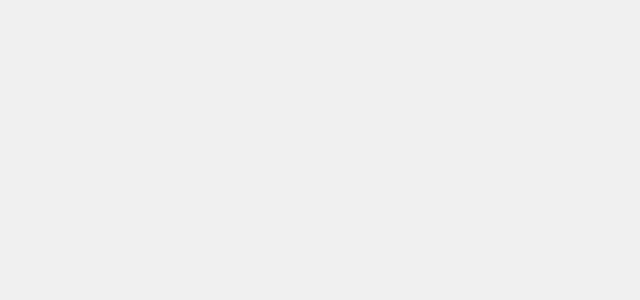
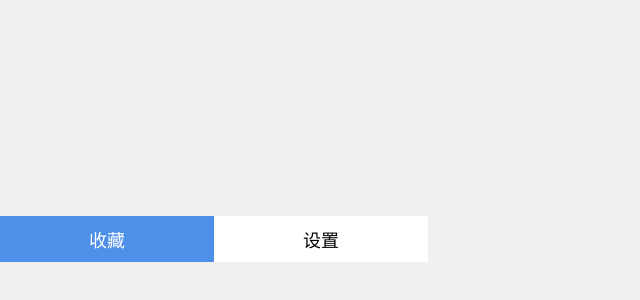
Before and after one commit to YeomanYe/post-track, a React app: page / in a window 1280 px wide. Shown: the part 234-534 px from the top of the page, without its empty margins (0-640 px from the left). Built offline with nearby package versions, Linux system fonts and the light colour scheme.

Commit message:
add Event and TogglePanel

```diff
--- a/css/popup.css
+++ b/css/popup.css
@@ -5,7 +5,6 @@
 
 body{
     width: 430px;
-    height: 500px;
     background-color: rgb(240,240,240);
 }
 
@@ -97,3 +96,22 @@ li{
     border-radius: 5px;
     margin-left: 10px;
 }
+
+nav{
+    font-size: 0px;
+}
+
+nav span{
+    display: inline-block;
+    margin: 0;
+    padding: 10px 89px;
+    font-size: 18px;
+    cursor: pointer;
+    color: black;
+    background: white;
+}
+
+.curTab{
+    background: rgb(78,144,232);
+    color: white;
+}
--- /dev/null
+++ b/js/comp/Event.js
@@ -0,0 +1,34 @@
+let regtable = {};
+
+export default class Event{
+    static register(event,callback){
+        var reciverlist = regtable[event]||[];
+        reciverlist.push(callback);
+        regtable[event] = reciverlist;
+    }
+    static unregister(event,callback){
+        var reciverlist = regtable[event]||[];
+        var mark = -1;
+        for(var i=0;i<reciverlist;i++){
+            if(reciverlist[i]==callback){
+                mark = i;
+                break;
+            }
+        }
+        if(mark!=-1){
+            reciverlist.splice(mark,1);
+        }
+    }
+    static clear(event){
+        regtable[event] = [];
+    }
+    static emit(event,props){
+        let reciverlist = regtable[event];
+        console.log("call this");
+        if(reciverlist){
+            for(let i=0;i<reciverlist.length;i++){
+                reciverlist[i](props);
+            }
+        }
+    }
+}
--- a/js/comp/Root.js
+++ b/js/comp/Root.js
@@ -1,11 +1,18 @@
 import React, { Component } from 'react';
 import ColList from './ColList';
+import TogglePanel from './TogglePanel';
+import Event from './Event';
 
 export default class Root extends Component {
+    constructor(props){
+        super(props);
+
+    }
     render() {
         return (
             <div id='content-wrap'>
                 <ColList/>
+                <TogglePanel/>
             </div>
         );
     }
--- /dev/null
+++ b/js/comp/TogglePanel.js
@@ -0,0 +1,24 @@
+import React, { Component } from 'react';
+
+export default class TogglePanel extends Component {
+
+    constructor(props){
+        super(props);
+        this.state = {
+            datas:[],
+            curIndex:0
+        };
+    }
+    toggleCnt(num){
+
+    }
+    render() {
+        let {datas,curIndex} = this.state;
+        return (
+            <nav id="nav">
+                <span onClick={()=>this.toggleCnt(0)} className={curIndex === 0 ? 'curTab' : ''}>收藏</span>
+                <span onClick={()=>this.toggleCnt(1)} className={curIndex === 1 ? 'curTab' : ''}>设置</span>
+            </nav>
+        );
+    }
+}
```
